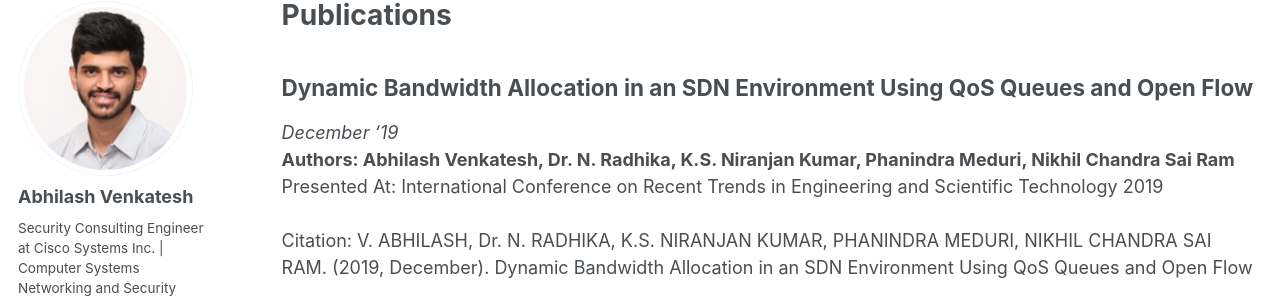
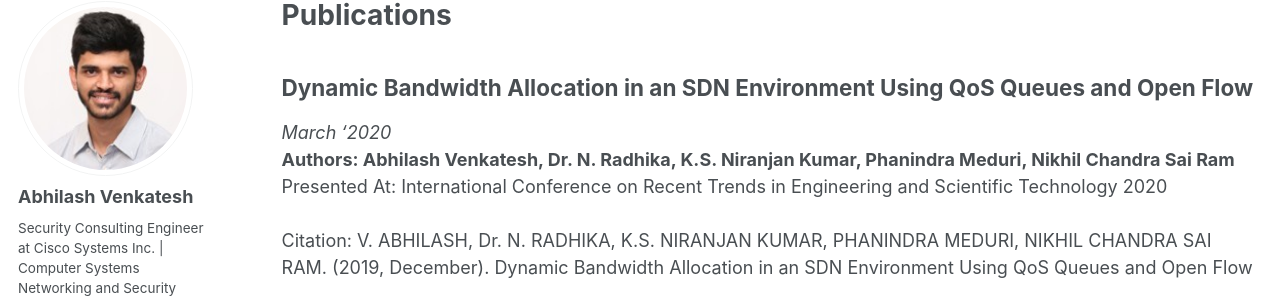
Before and after one commit to PankajPradeep/PankajPradeep.github.io, a Jekyll site: the page built from _pages/publications.md, in a window 1280 px wide and 1016 px high. Shown: the part 117-418 px from the top of the window. Built offline with Jekyll 4.4.1, drawn with Linux system fonts in a browser that asks for light colours.

Commit message:
Update publications.md

```diff
--- a/_pages/publications.md
+++ b/_pages/publications.md
@@ -17,11 +17,11 @@ author_profile: true
 
 ## Dynamic Bandwidth Allocation in an SDN Environment Using QoS Queues and Open Flow
 
-_December '19_
+_March '2020_
 <br>
 **Authors: Abhilash Venkatesh, Dr. N. Radhika, K.S. Niranjan Kumar, Phanindra Meduri, Nikhil Chandra Sai Ram**
 <br>
-Presented At: International Conference on Recent Trends in Engineering and Scientific Technology 2019
+Presented At: International Conference on Recent Trends in Engineering and Scientific Technology 2020
 <br>
 <br>
 Citation: V. ABHILASH, Dr. N. RADHIKA, K.S. NIRANJAN KUMAR, PHANINDRA MEDURI, NIKHIL CHANDRA SAI RAM. (2019, December). Dynamic Bandwidth Allocation in an SDN Environment Using QoS Queues and Open Flow
```
